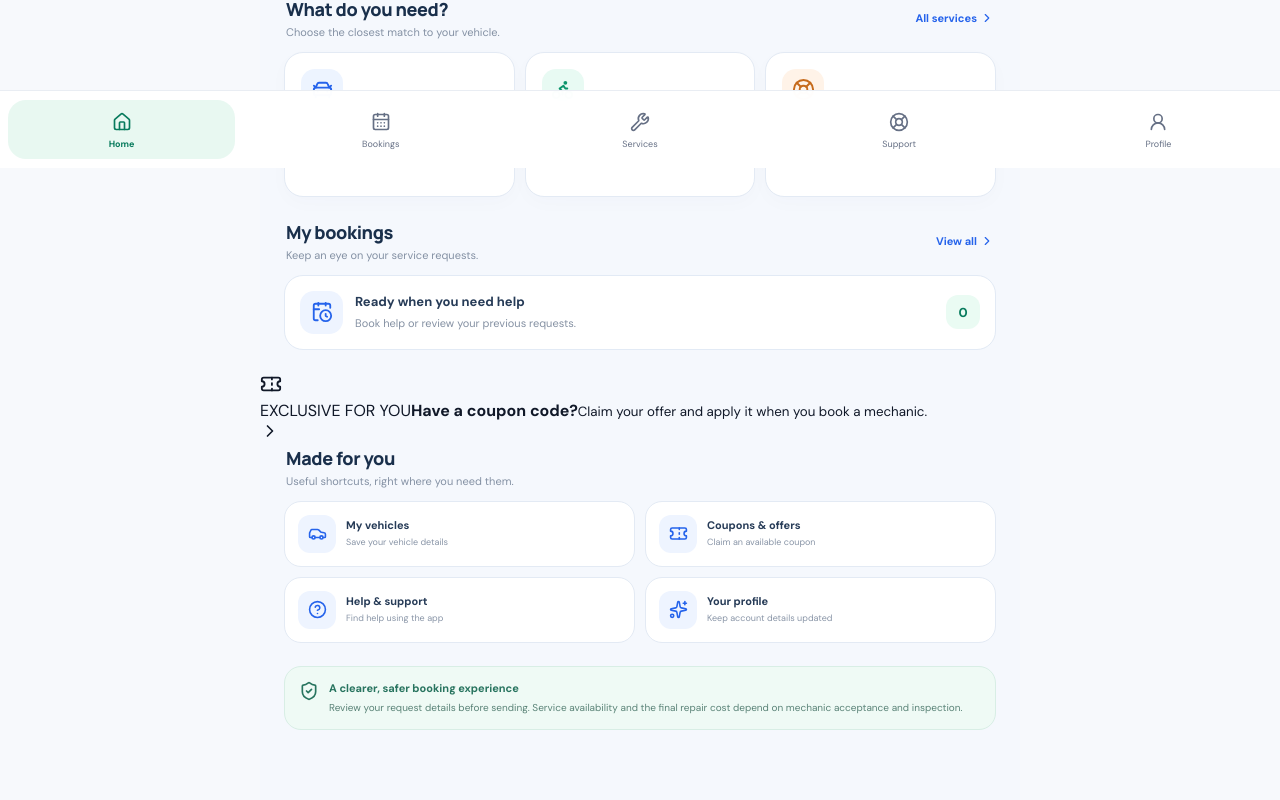
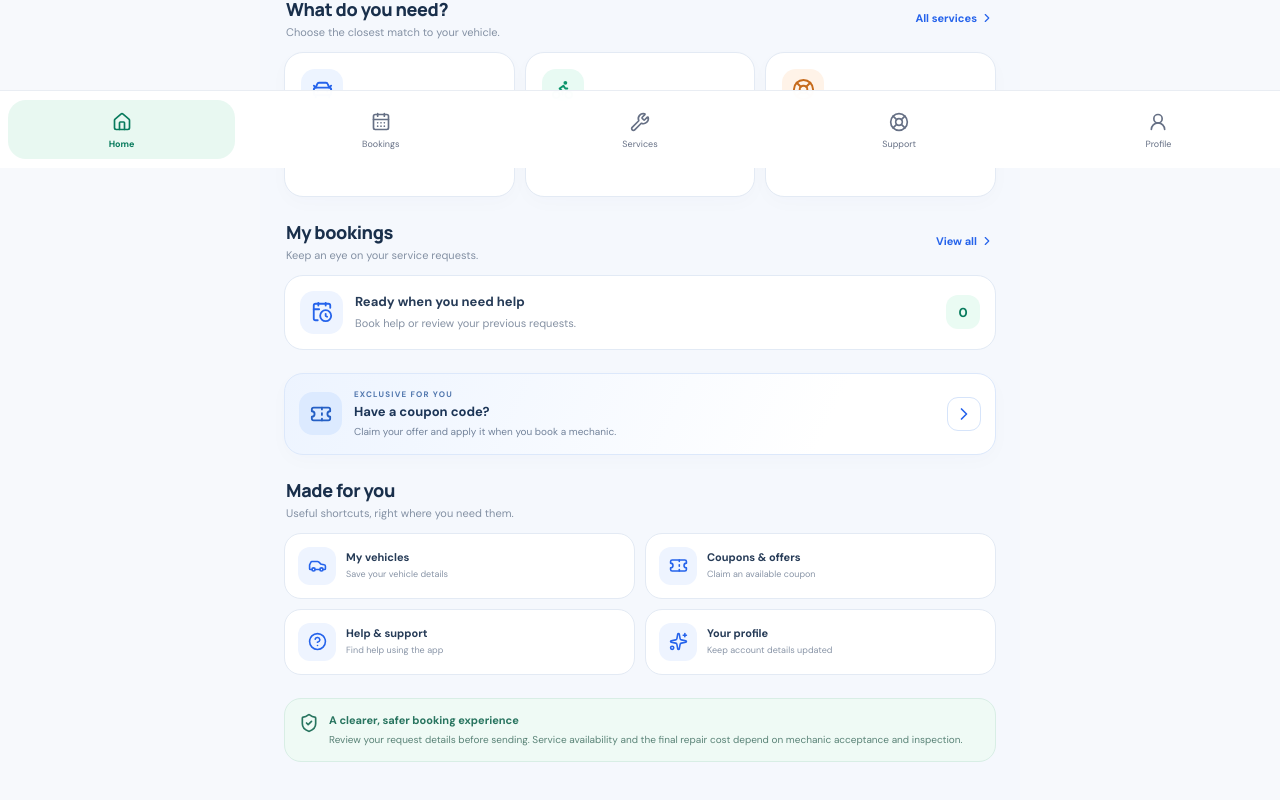
Before and after one commit to Enayatalibarkaat/MechanicGo, a Next.js app: page /home in a window 1280 px wide. Shown: the part 632-1432 px from the top of the page. Built offline with nearby package versions, Linux system fonts and the light colour scheme; no server answers.

Commit message:
Style coupon shortcut and live route ETA card

```diff
--- a/app/globals.css
+++ b/app/globals.css
@@ -733,3 +733,19 @@ body{overflow-x:hidden}
 @keyframes reviewSpin{to{transform:rotate(360deg)}}
 @media(min-width:700px){.reviewPage{max-width:760px;margin:0 auto}.reviewFormCard{margin:0 22px 30px;padding:26px}.reviewIntro{padding:27px 24px}.reviewBookingSummary{padding:16px}}
 @media(max-width:360px){.reviewStars{gap:5px}.reviewStars button{width:40px;height:42px}.bookingProgressStep small{font-size:8px}}
+
+.homeCouponPromo{display:flex;align-items:center;gap:12px;margin:0 16px 23px;padding:15px 14px;border:1px solid #dce8fb;border-radius:19px;background:linear-gradient(115deg,#edf4ff,#fff 76%);box-shadow:0 6px 20px #17365d05}
+.homeCouponPromoIcon{width:43px;height:43px;display:grid;place-items:center;flex:0 0 43px;border-radius:14px;background:#dceaff;color:#245fc5}
+.homeCouponPromoCopy{flex:1;min-width:0}
+.homeCouponPromoCopy>span,.homeCouponPromoCopy>b,.homeCouponPromoCopy>small{display:block}
+.homeCouponPromoCopy>span{color:#5076ad;font-size:8px;font-weight:900;letter-spacing:1.2px}
+.homeCouponPromoCopy>b{margin-top:4px;color:#1c3557;font-size:13px}
+.homeCouponPromoCopy>small{margin-top:4px;color:#72829a;font-size:10px;line-height:1.5}
+.homeCouponPromo>a{width:34px;height:34px;display:grid;place-items:center;flex:0 0 34px;border:1px solid #d6e4fa;border-radius:11px;background:#fff;color:#2563eb}
+.mg-route-eta{display:flex;align-items:center;gap:11px;margin:13px 0;padding:13px;border:1px solid #cde9df;border-radius:15px;background:#effaf5;color:#14765c}
+.mg-route-eta-icon{width:38px;height:38px;display:grid;place-items:center;flex:0 0 38px;border-radius:12px;background:#d9f5e9;color:#0d9068}
+.mg-route-eta>div{min-width:0;display:flex;flex-direction:column;gap:4px}
+.mg-route-eta b{font-size:16px;font-weight:900;line-height:1.2}
+.mg-route-eta b small{font-size:10px;font-weight:700}
+.mg-route-eta>div>span{color:#548274;font-size:10px;line-height:1.4}
+@media(min-width:650px){.homeCouponPromo{margin-left:24px;margin-right:24px}}
```
